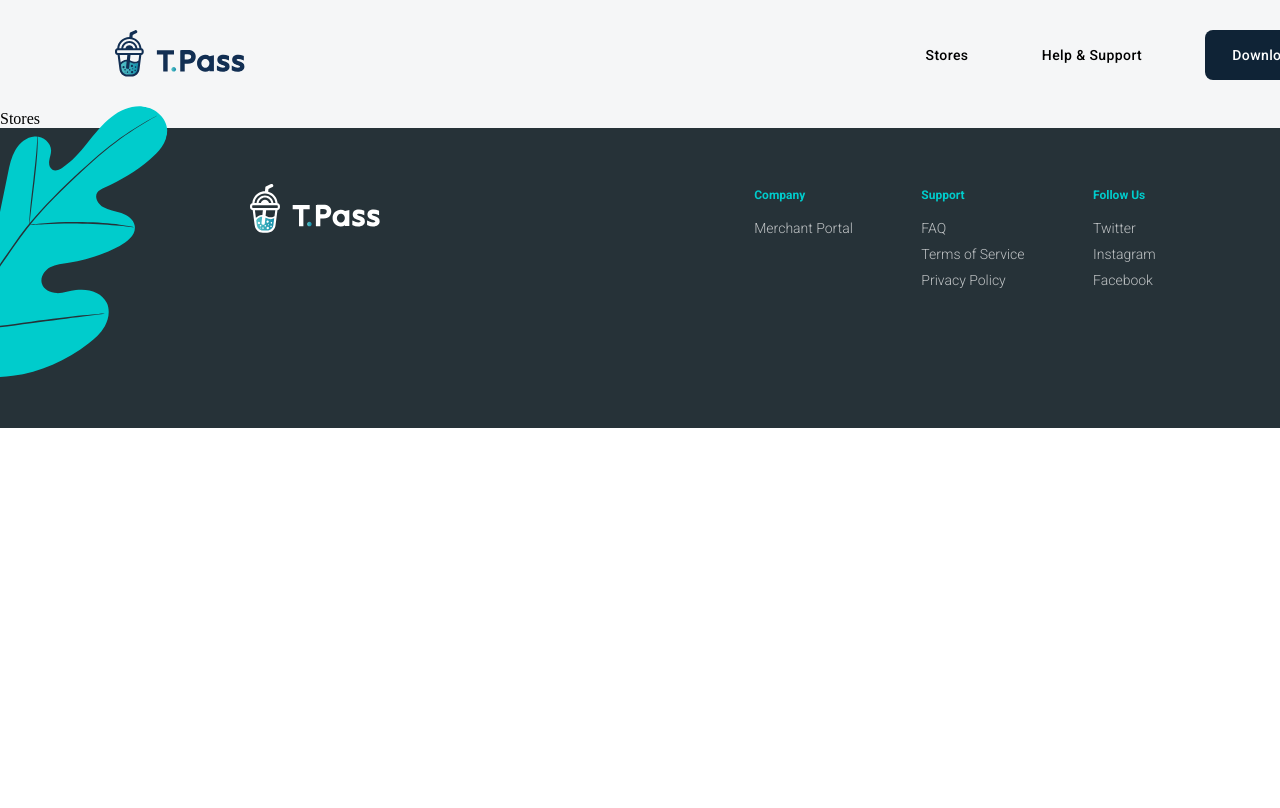
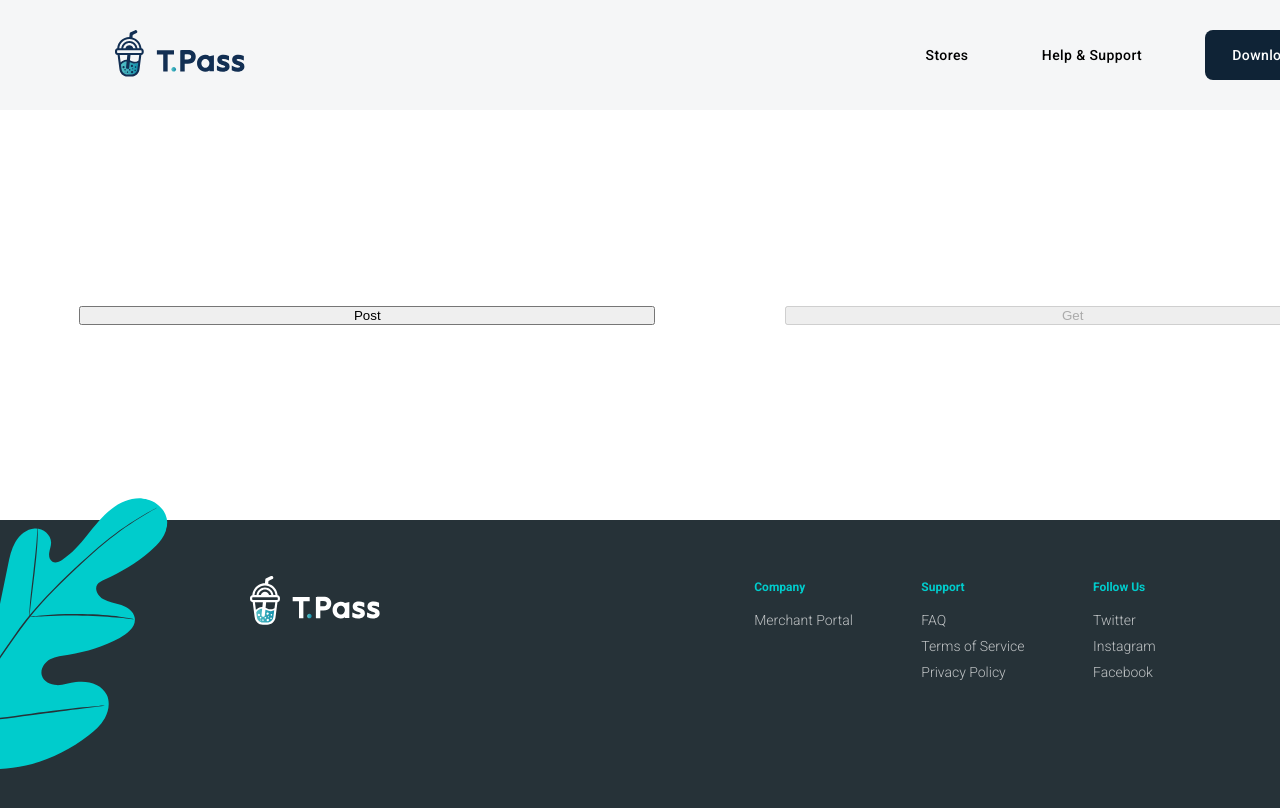
Before and after one commit to ArtemFH/land, a React (Create React App) app: page /stores in a window 1280 px wide. Shown: the top 808 px of the page. Built offline with nearby package versions, Linux system fonts and the light colour scheme.

Commit message:
Add login and get

```diff
--- a/src/components/home/roflProps.jsx
+++ b/src/components/home/roflProps.jsx
@@ -5,9 +5,6 @@ import {useEffect, useState} from "react";
 import axios from "axios";
 
 function RoflProps() {
-    // useEffect(() => {
-    //     console.table(object);
-    // }, [object]);
 
     const [object, setObject] = useState([]);
 
--- /dev/null
+++ b/src/components/spa/login.jsx
@@ -0,0 +1,71 @@
+import {Box} from "@mui/material";
+import styled from "styled-components"
+import {useState} from "react";
+import axios from "axios";
+
+function Login() {
+    const [data, setData] = useState('');
+
+    const obj = {
+        email: "tulyavkoilya@yandex.ru",
+        password: "test123123"
+    };
+
+    const postUser = () => {
+        axios.post(`https://api.englishpatient.org/login`, {...obj}, {
+            headers: {
+                'Content-Type': 'application/json'
+            }
+        }).then(res => {
+            setData(res.data);
+        }).catch((error) => {
+            console.error(error)
+        })
+    }
+
+    const setToken = () => {
+        axios.get(`https://api.englishpatient.org/users/me`, {
+            headers: {
+                'Authorization': data.token,
+                'Content-Type': 'application/json'
+            }
+        }).then(res => {
+            setData(res.data)
+        }).catch((error) => {
+            console.error(error)
+        })
+    }
+
+    return (
+        <Container>
+            <div>
+                <button onClick={postUser} disabled={data.token} type="submit">Post</button>
+                {data.token}
+            </div>
+            <div>
+                <button onClick={setToken} disabled={!data.token} type="submit">Get</button>
+                {data.email}
+            </div>
+        </Container>
+    )
+}
+
+export default Login;
+
+const Container = styled(Box)`
+  min-height: 410px;
+  width: 1440px;
+  display: flex;
+  flex-wrap: wrap;
+  background-color: #FFFFFF;
+  align-items: center;
+  justify-content: space-evenly;
+
+  & div {
+    width: 40%;
+    margin: 50px;
+    display: flex;
+    text-align: center;
+    flex-direction: column;
+  }
+`
--- a/src/index.js
+++ b/src/index.js
@@ -5,10 +5,12 @@ import App from './App';
 import {StyledEngineProvider} from '@mui/material/styles';
 
 ReactDOM.render(
-    <BrowserRouter>
-        <StyledEngineProvider injectFirst>
-            <App/>
-        </StyledEngineProvider>
-    </BrowserRouter>,
+    <React.StrictMode>
+        <BrowserRouter>
+            <StyledEngineProvider injectFirst>
+                <App/>
+            </StyledEngineProvider>
+        </BrowserRouter>
+    </React.StrictMode>,
     document.getElementById('root')
 );
--- a/src/pages/stores.page.jsx
+++ b/src/pages/stores.page.jsx
@@ -1,9 +1,9 @@
-import RoflProps from "../components/home/roflProps";
+import Login from "../components/spa/login";
 
 function Stores() {
     return (
         <>
-            Stores
+            <Login/>
         </>
     )
 }
```
